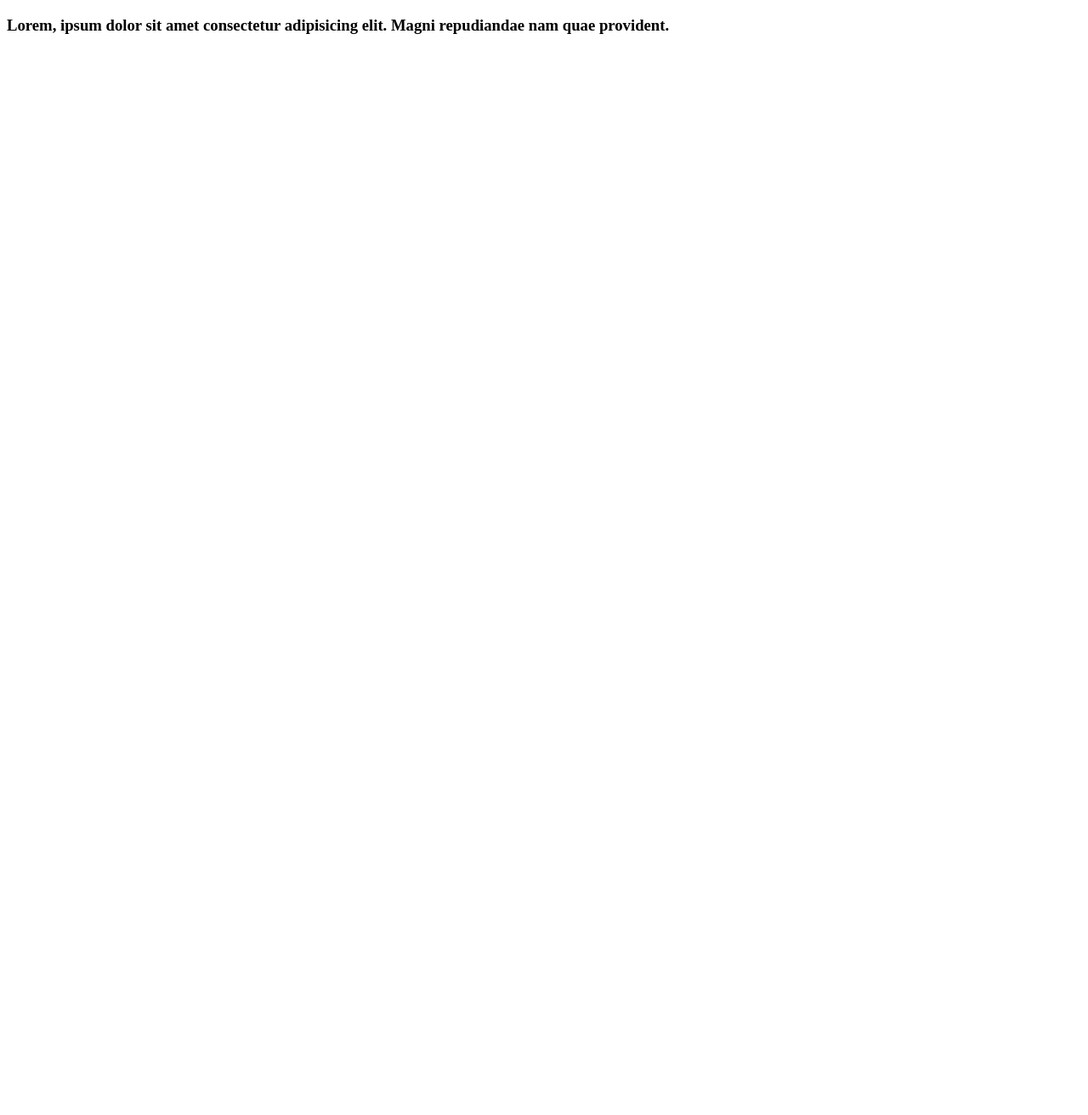
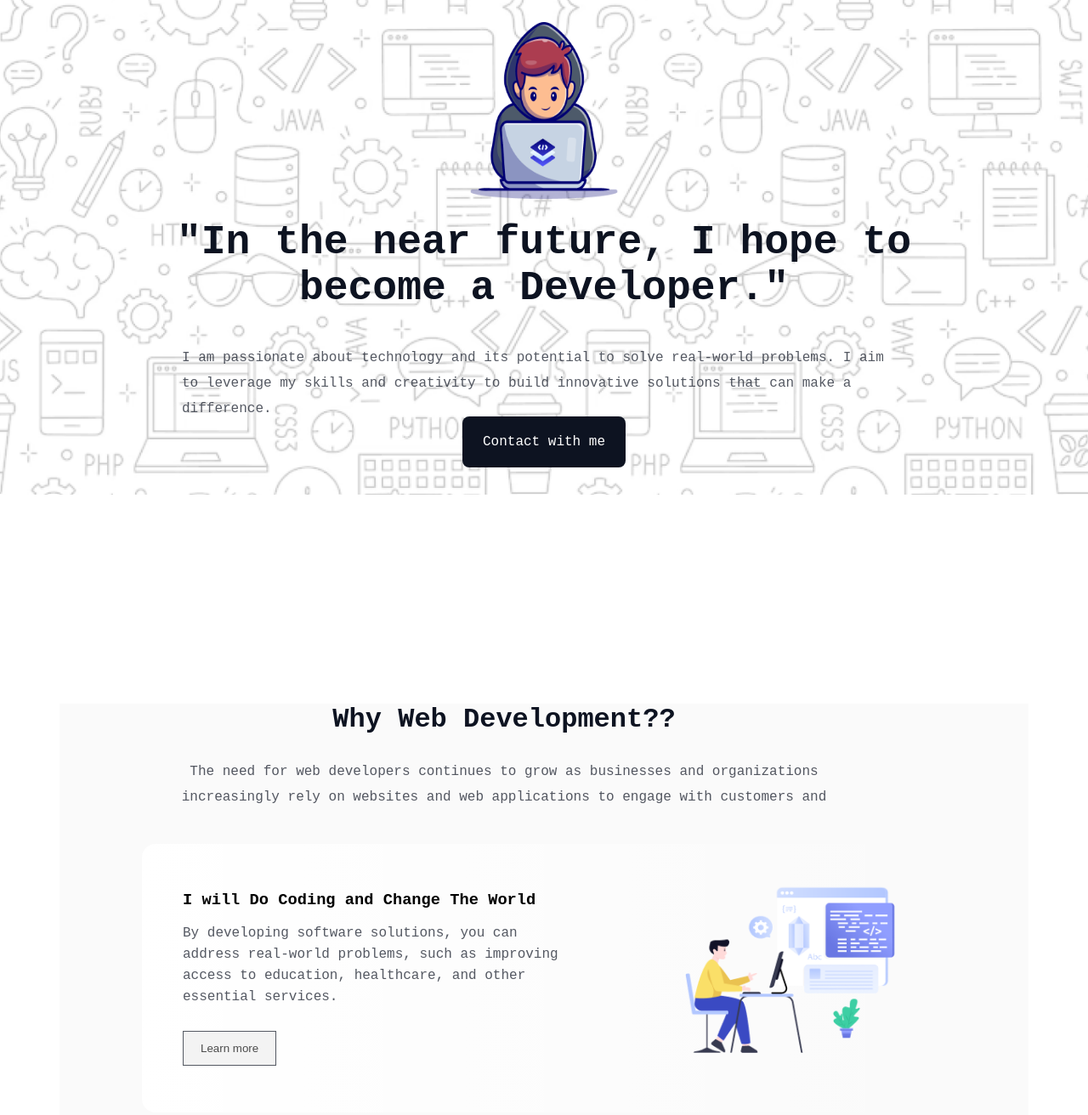
Before and after one commit to shahidca/the-web-repositories-my, a plain HTML site: page index.html in a window 1280 px wide. Shown: the top 1312 px of the page at 85% size. Before the commit the page ends 800 px from the top, so only its background shows below. Drawn offline with Linux system fonts and the light colour scheme; a web font is replaced by a local one.

Commit message:
main section contaner added

```diff
--- a/index.html
+++ b/index.html
@@ -7,6 +7,54 @@
     <link rel="stylesheet" href="style/style.css">
 </head>
 <body>
-    <h3>Lorem, ipsum dolor sit amet consectetur adipisicing elit. Magni repudiandae nam quae provident.</h3>
+    <header>
+        <!-- header part coding start here -->
+        <div class="header">
+            <img src="./images/Group.png" alt="header-image" class="header-img">
+            <h1 class="heading">"In the near future, I hope to become a Developer."</h1>
+            <p class="p-text heading-description">I am passionate about technology and its potential to solve real-world problems. I aim to leverage my skills and creativity to build innovative solutions that can make a difference.
+
+            </p>
+            <a href="#footer-contact" class="buttom">Contact with me</a>
+        </div>
+
+    </header>
+    <!-- header part coding end here -->
+    <main>
+        <!-- main section coding start here -->
+        <section class="main-section">
+            <div class="main-container">
+                <div class="contaner-para-heading">
+                    <h2 class="heading-h2">Why Web Development??</h2>
+                <p class="p-text heading-description">The need for web developers continues to grow as businesses and organizations increasingly rely on websites and web applications to engage with customers and  </p>
+                </div>
+
+
+                <div class="container">
+
+                    <div class="contant bg-color">
+                        <div class="left-side"><h3 class="headin-h3">I will Do Coding and Change The World</h3><p class="container-p-description p-text">By developing software solutions, you can address real-world problems, such as improving access to education, healthcare, and other essential services.</p>
+                        <button class="learn-btn">Learn more</button></div>
+                        <div class="right-stde"><img  class="contaner-img" src="./images/Layer_1.png" alt=""></div></div>
+
+                        <div class="contant">
+                            <div class="right-side"><img  class="contaner-img" src="./images/Group 3.png" alt=""></div>
+                            <div class="left-side"><h3 class="headin-h3">I will help People by creating Modern Web System</h3><p class="container-p-description p-text">Develop web systems that offer valuable services, such as online education platforms, healthcare portals, and e-commerce sites that support small businesses.</p><button class="learn-btn">Learn more</button>
+                            </div></div>
+
+                            <div class="contant">
+                                <div class="left-side"><h3 class="headin-h3">I will Do Coding and Change The World</h3><p class="container-p-description p-text">Stay updated with the latest technologies, programming languages, and development practices. Online courses, tutorials, and developer communities can be great </p><button class="learn-btn">Learn more</button></div>
+                                <div class="right-side"><img  class="contaner-img"  src="./images/Group 4.png" alt=""></div>
+                            </div>
+                        </div>
+                    </div>
+                </div>
+            </div>
+        </section>
+
+    </main>
+    <footer>
+
+    </footer>
 </body>
 </html>
--- a/style/style.css
+++ b/style/style.css
@@ -0,0 +1,158 @@
+/* google font style here */
+@import url('https://fonts.googleapis.com/css2?family=Azeret+Mono:ital,wght@0,100..900;1,100..900&display=swap');
+body {
+    font-family: "Azeret Mono", monospace;
+    font-optical-sizing: auto;
+  }
+  *{
+    margin: 0;
+    padding: 0;
+    box-sizing: border-box;
+  }
+  /* some common class */
+  a{
+    text-decoration: none;
+  }
+  .p-text{
+color: rgb(13, 19, 33);
+font-size: 16px;
+font-weight: 400;
+opacity: 0.7;
+line-height: 20px;
+  }
+  .container-p-description{
+    width: 468px;
+    margin-top: 16px;
+  }
+  .heading-h2{
+    /* position: static; */
+width: 852px;
+height: 39px;
+color: rgb(13, 19, 33);
+font-size: 32px;
+font-weight: 800;
+line-height: 37px;
+text-align: center;
+  }
+  .heading-h3{
+position: static;
+width: 390px;
+color: rgba(13, 19, 33, 0.7);
+font-size: 24px;
+font-weight: 700;
+line-height: 36px;
+margin: 16px 0px;
+  }
+  .container-p-description{
+    position: static;
+width: 468px;
+height: 52px;
+line-height: 25px;
+  }
+  .learn-btn{
+    align-items: center;
+padding: 12px 20px 12px 20px;
+border: 1px solid rgb(13, 19, 33);
+opacity: 0.7;
+margin-top: 75px;
+
+  }
+  /* heading part style start here */
+  .heading{
+color: rgb(13, 19, 33);
+font-size: 48px;
+font-weight: 800;
+text-align: center;
+width: 998px;
+height: 136px;
+margin: 24px 0px;
+Row height: 68px
+Align: Align center
+  }
+  .heading-description{
+    width: 852px;
+height: 52px;
+line-height: 30px;
+  }
+.buttom{
+padding: 21px 24px 21px 24px;
+border-radius: 8px;
+background: rgb(13, 19, 33);
+align-items: center;
+color: rgb(255, 255, 255);
+margin: 32px 322px ;
+  }
+  .header{
+display: flex;
+flex-direction: column;
+justify-content: center;
+align-items: center;
+height: 582px;
+align-items: center;
+  }
+  .header-img{
+width: 173.03px;
+height: 228.9px;
+left: 243.4%;
+right: -215.41%;
+bottom: 4.63%;
+margin-top: 26px;
+  }
+  header{
+background-image: url(../images/Hero-bg.png);
+background-repeat: no-repeat;
+background-position: center;
+background-size: cover;
+  }
+  /* main section start style here */
+  .container{
+    margin-top: 120px;
+    width: 946px;
+    margin: 0 auto;
+    display: flex;
+    flex-direction: column;
+    justify-content: center;
+    align-items: center;
+  }
+.contaner-para-heading{
+    width: 946px;
+    margin: 0 auto;
+    text-align: center;
+}
+.contaner-para-heading .heading-h2{
+    text-align: center;
+    margin-top: 246px;
+}
+.contaner-para-heading p{
+    text-align: center;
+    margin-top: 26px;
+}
+  .contant{
+    display: flex;
+    justify-content: space-between;
+    align-items: center;
+    width: 946px;
+    margin: 0 auto;
+    padding: 48px;
+    margin: 48px;
+  }
+  .left-side{
+    width: 477px;
+  }
+  .contaner-img{
+width: 260px;
+height: 215px;
+  }
+  .main-section{
+    width: 1140px;margin: 0 auto;
+    background: rgba(13, 19, 33, 0.02);
+  }
+  .main-container{
+    margin-top: 100px;
+    border-radius: 16px;
+    margin-bottom: 50px;
+  }
+  .bg-color{
+    border-radius: 16px;
+background: linear-gradient(90.00deg, rgb(255, 255, 255),rgba(255, 255, 255, 0) 100%);
+  }
```
